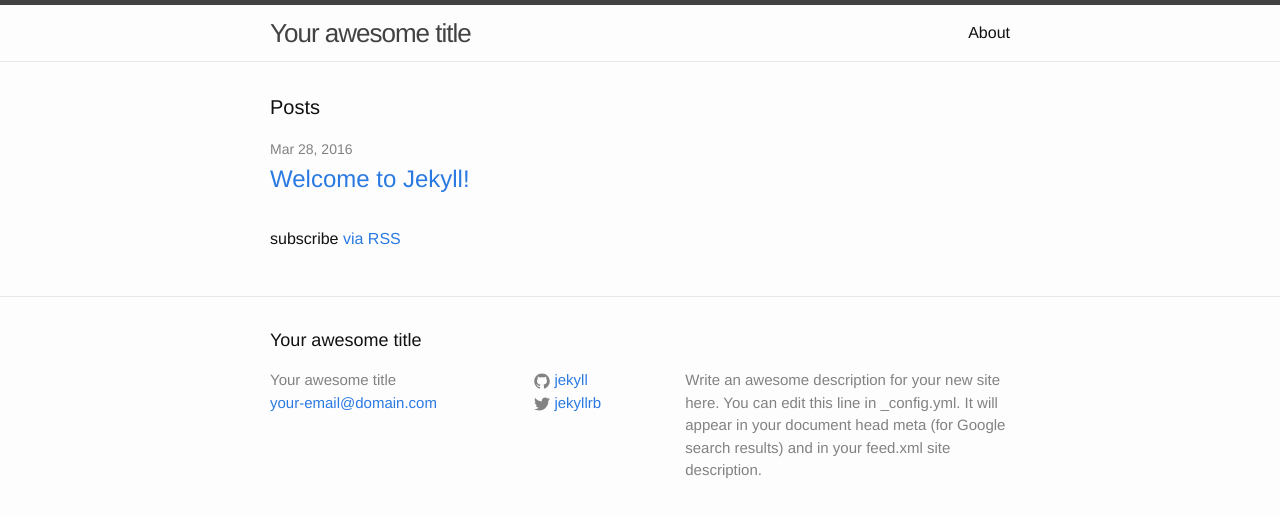
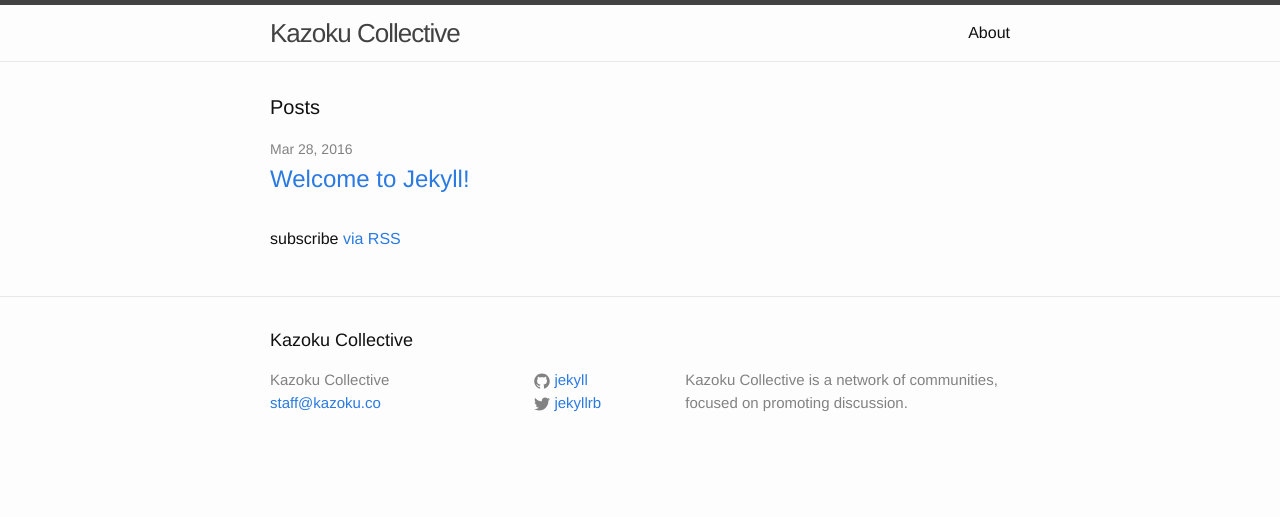
Before and after one commit to KazokuCo/kazoku.co, a Jekyll site: the page built from index.html, in a window 1280 px wide. Shown: the top 517 px of the page. Built offline with Jekyll 4.4.1, drawn with Linux system fonts in a browser that asks for light colours.

Commit message:
Configuration

```diff
--- a/_config.yml
+++ b/_config.yml
@@ -6,14 +6,12 @@
 # 'jekyll serve'. If you change this file, please restart the server process.
 
 # Site settings
-title: Your awesome title
-email: your-email@domain.com
+title: Kazoku Collective
+email: staff@kazoku.co
 description: > # this means to ignore newlines until "baseurl:"
-  Write an awesome description for your new site here. You can edit this
-  line in _config.yml. It will appear in your document head meta (for
-  Google search results) and in your feed.xml site description.
+  Kazoku Collective is a network of communities, focused on promoting discussion.
 baseurl: "" # the subpath of your site, e.g. /blog
-url: "http://yourdomain.com" # the base hostname & protocol for your site
+url: "https://kazoku.co" # the base hostname & protocol for your site
 twitter_username: jekyllrb
 github_username:  jekyll
 
```
